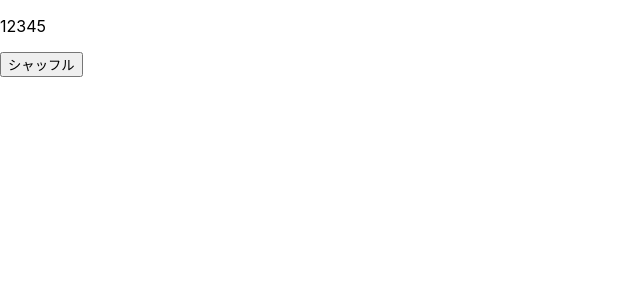
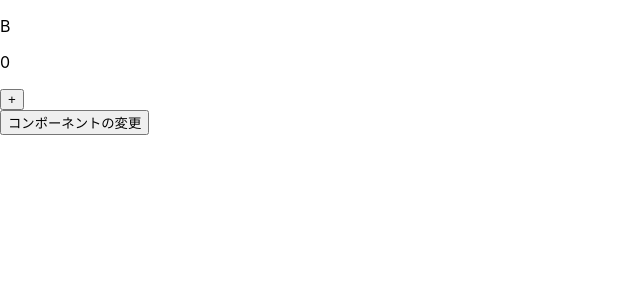
Before and after one commit to KNR1009/react-app, a Next.js app: page /example in a window 1280 px wide. Shown: the top 300 px of the page, without its empty margins (0-640 px from the left). Built offline with nearby package versions, Linux system fonts and the light colour scheme.

Commit message:
componentsと位置を変える

```diff
--- a/pages/example/index.tsx
+++ b/pages/example/index.tsx
@@ -8,23 +8,39 @@ type User = {
 
 const numArray = [1, 2, 3, 4, 5];
 
-const Example: NextPage = () => {
-  const [num, setNum] = useState<number[]>(numArray);
+type CountProps = {
+  title: string;
+};
 
-  const shuffle = () => {
-    const copyNum = [...num];
-    const iterator = copyNum[0];
-    copyNum.shift();
-    copyNum.push(iterator);
-    setNum(copyNum);
+const Count: React.FC<CountProps> = ({ title }) => {
+  const [count, setCount] = useState<number>(0);
+  const countUp = () => {
+    setCount(count + 1);
   };
-
   return (
     <div>
-      <p>{num}</p>
-      <button onClick={shuffle}>シャッフル</button>
+      <p>{title}</p>
+      <p>{count}</p>
+      <button onClick={countUp}>+</button>
     </div>
   );
 };
 
+const Example: NextPage = () => {
+  const [toggle, setToggle] = useState<boolean>(false);
+  const toggleComponent = () => {
+    setToggle(!toggle);
+  };
+  return (
+    <>
+      {toggle ? (
+        <Count key={"A"} title={"A"}></Count>
+      ) : (
+        <Count key={"B"} title={"B"}></Count>
+      )}
+      <button onClick={toggleComponent}>コンポーネントの変更</button>
+    </>
+  );
+};
+
 export default Example;
```
